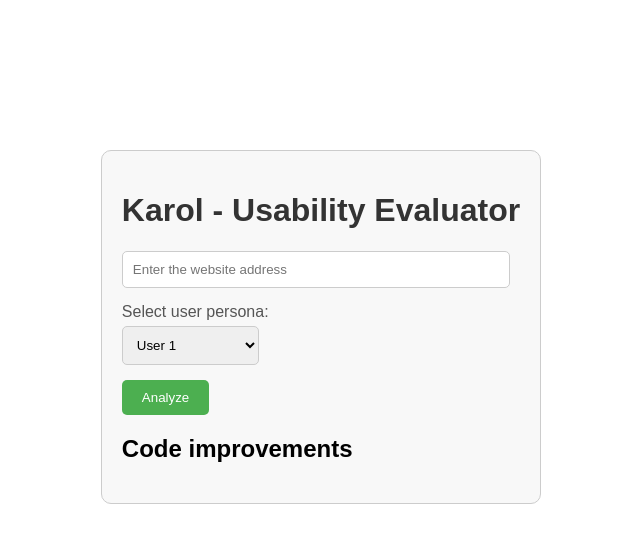
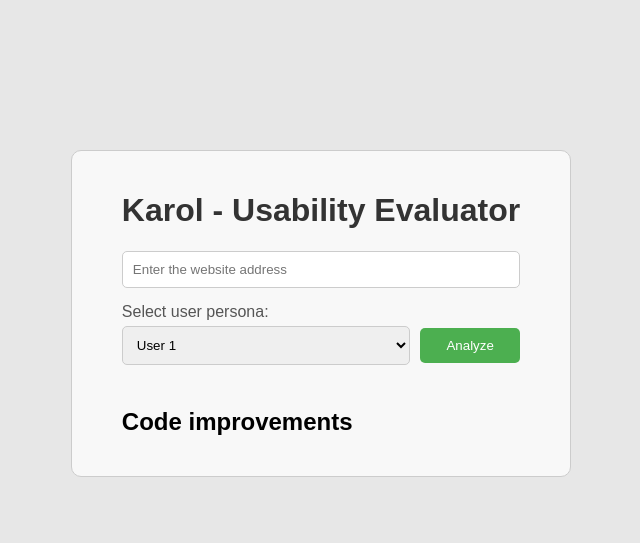
Before and after one commit to TELIT-Hackathon2023/1-karol, a FastAPI app: page / in a window 1280 px wide. Shown: the top 543 px of the page, without its empty margins (319-959 px from the left). Run offline with FastAPI, Linux system fonts and the light colour scheme.

Commit message:
CSS: fix display flex

```diff
--- a/static/styles.css
+++ b/static/styles.css
@@ -5,10 +5,11 @@ body {
     font-family: 'Arial', sans-serif;
     text-align: center;
     margin-top: 150px;
+    background: #e7e7e7;
 }
 
 #content-container {
-    padding: 20px;
+    padding: 20px 50px;
     border: 1px solid #ccc;
     border-radius: 10px;
     background-color: #f8f8f8;
@@ -21,10 +22,16 @@ h1 {
     text-align: center;
 }
 
-form {
-    margin-top: 20px;
+#prompt-form {
     display: flex;
-    flex-wrap: wrap;
+    flex-direction: column;
+}
+
+.button-field {
+    display: flex;
+    justify-content: space-between;
+    width: 100%;
+    align-items: center;
 }
 
 label {
@@ -33,14 +40,19 @@ label {
     color: #555;
 }
 
-input[type="text"],
-select {
+input[type="text"] {
     padding: 10px;
     margin-bottom: 15px;
     border: 1px solid #ccc;
     border-radius: 5px;
-    width: calc(100% - 10px);
-    margin-right: 10px;
+}
+
+#user-selection-field {
+    width: 100%;
+    padding: 10px;
+    margin-bottom: 23px;
+    border: 1px solid #ccc;
+    border-radius: 5px;
 }
 
 button {
@@ -50,7 +62,8 @@ button {
     border: none;
     border-radius: 5px;
     cursor: pointer;
-    flex: 0 0 auto;
+    width: 100px;
+
 }
 
 button:hover {
@@ -59,6 +72,11 @@ button:hover {
 
 #result {
     margin-top: 20px;
+}
+
+#persona-select {
+    flex-grow: 1;
+    margin-right: 10px;
 }
 
 table {
```
